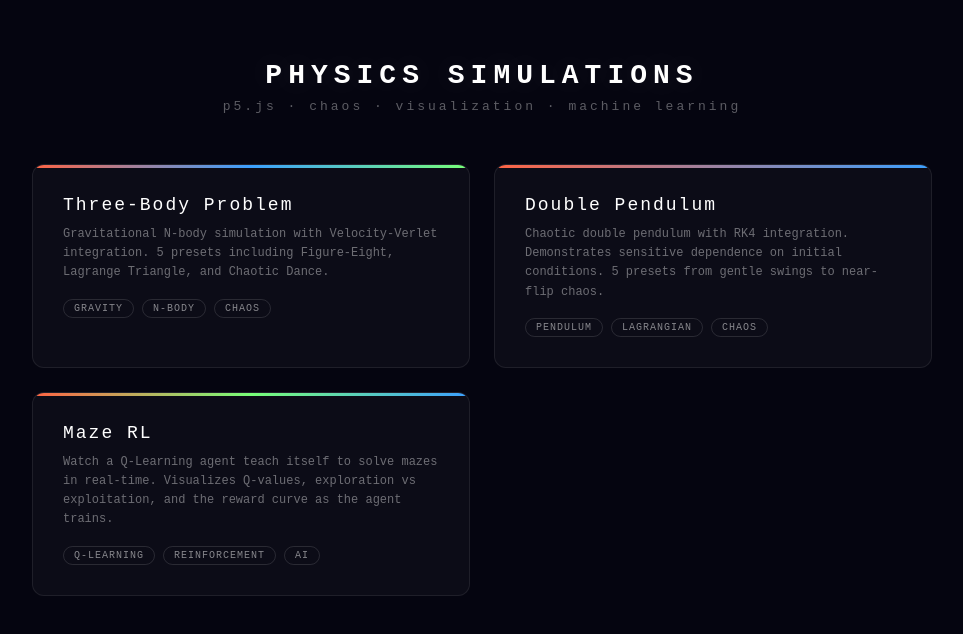
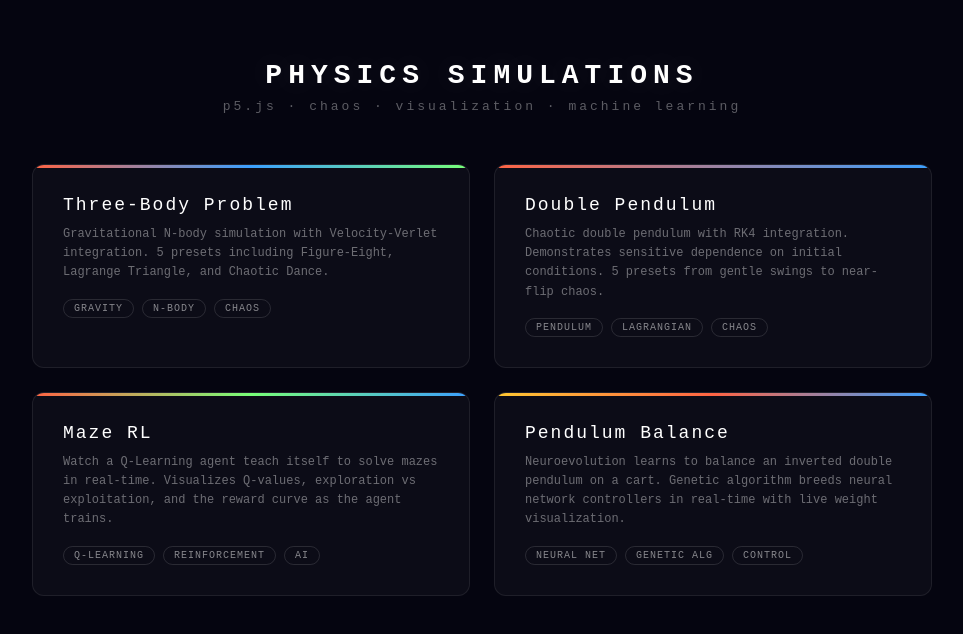
Before and after one commit to AmmarTee/P5j-Experiments, a plain HTML site: page index.html in a window 1280 px wide. Shown: the whole page, without its empty margins (158-1121 px from the left). Drawn offline with Linux system fonts and the light colour scheme.

Commit message:
Add PendulumBalance submodule + dashboard card

```diff
--- a/index.html
+++ b/index.html
@@ -66,6 +66,7 @@
     .card:nth-child(1)::before { background: linear-gradient(90deg, #ff6444, #3ca0ff, #78ff78); }
     .card:nth-child(2)::before { background: linear-gradient(90deg, #ff6444, #3ca0ff); }
     .card:nth-child(3)::before { background: linear-gradient(90deg, #ff6444, #78ff78, #3ca0ff); }
+    .card:nth-child(4)::before { background: linear-gradient(90deg, #ffc832, #ff6444, #3ca0ff); }
     .card-title {
       font-size: 18px;
       margin-bottom: 10px;
@@ -123,6 +124,15 @@
         <span class="tag">AI</span>
       </div>
     </a>
+    <a class="card" href="PendulumBalance/index.html">
+      <div class="card-title">Pendulum Balance</div>
+      <div class="card-desc">Neuroevolution learns to balance an inverted double pendulum on a cart. Genetic algorithm breeds neural network controllers in real-time with live weight visualization.</div>
+      <div class="card-tags">
+        <span class="tag">NEURAL NET</span>
+        <span class="tag">GENETIC ALG</span>
+        <span class="tag">CONTROL</span>
+      </div>
+    </a>
   </div>
 </body>
 </html>
```
Also changed, not shown: 1 other file.
